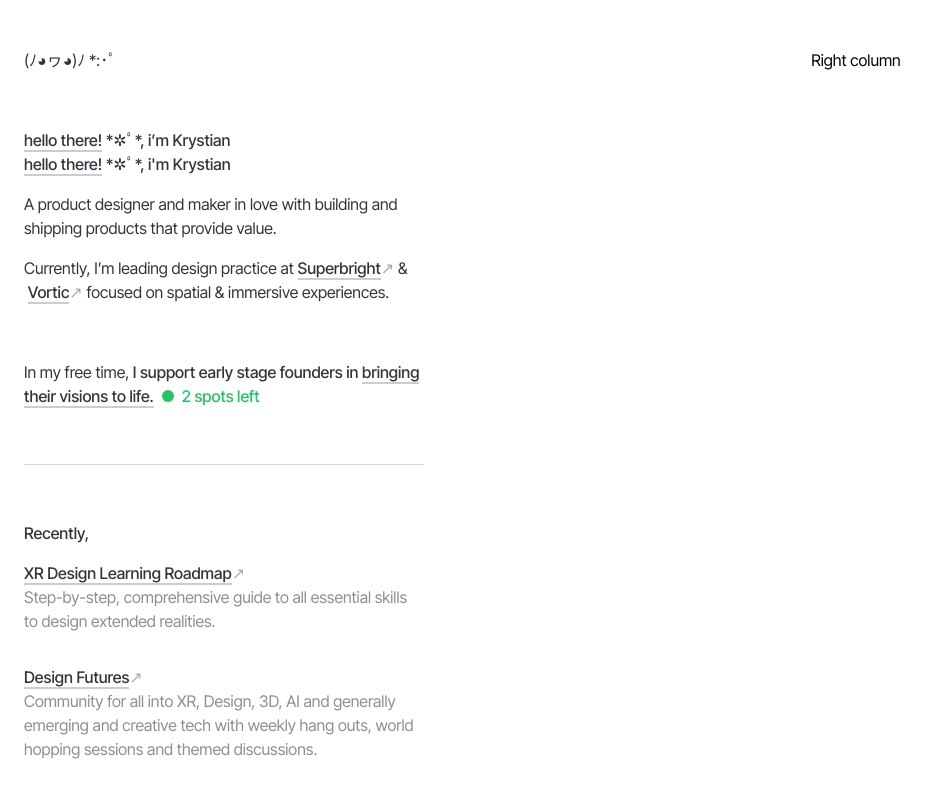
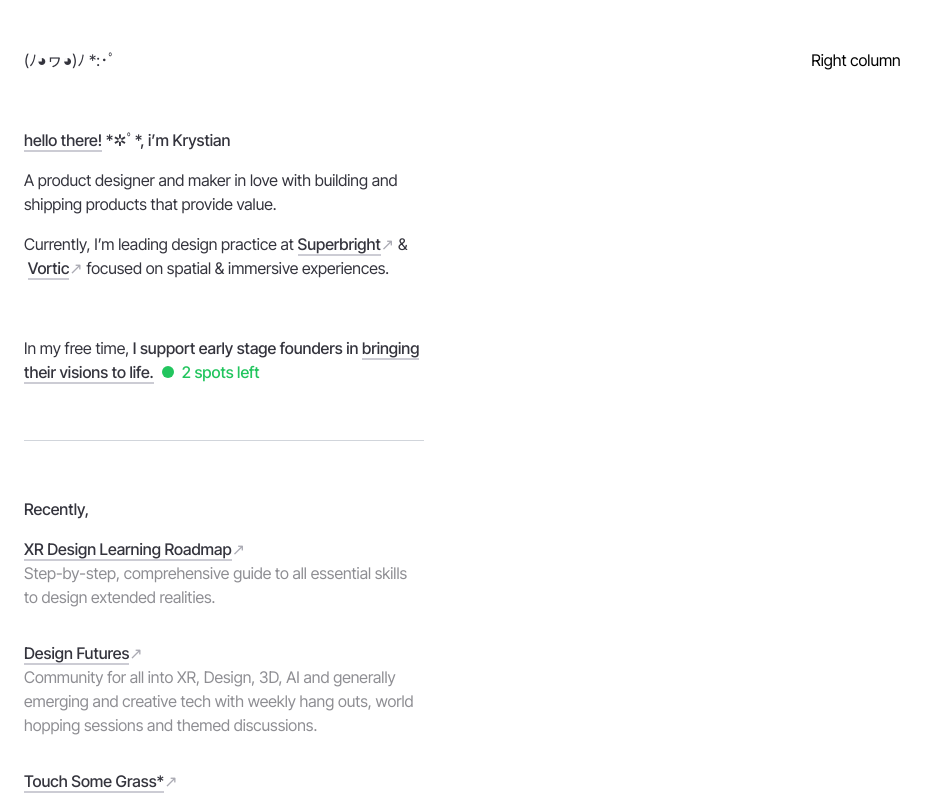
Before and after one commit to krystianzun/krystianzun-com, a Next.js app: page / in a window 1280 px wide. Shown: the top 797 px of the page, without its empty margins (0-939 px from the left). Built offline with nearby package versions, Linux system fonts and the light colour scheme.

Commit message:
Branch test

```diff
--- a/components/HeroSection.tsx
+++ b/components/HeroSection.tsx
@@ -1,5 +1,4 @@
 import React from 'react'
-import HoverImage from './HoverImage'
 
 function HeroSection() {
   return (
@@ -11,7 +10,6 @@ function HeroSection() {
         <h2 className='font-medium text-grey-800'>
           <span className='border-b-2 border-grey-300 hover:border-grey-800'>hello there!</span> *✲ﾟ*, i’m Krystian
         </h2>
-        <HoverImage/>
       </div>
     </section>
   )
--- a/components/HoverImage.tsx
+++ /dev/null
@@ -1,68 +0,0 @@
-"use client";
-import React, { useState, useEffect, useRef } from 'react';
-import Image from 'next/image';
-import HelloThere from '@/public/images/hellothere.gif'
-
-const HoverImage: React.FC = () => {
-  const [isHovering, setIsHovering] = useState(false);
-  const [mousePosition, setMousePosition] = useState({ x: 0, y: 0 });
-  const imageRef = useRef<HTMLDivElement>(null);
-  const containerRef = useRef<HTMLDivElement>(null);
-
-  useEffect(() => {
-    const handleMouseMove = (event: MouseEvent) => {
-      if (containerRef.current) {
-        const rect = containerRef.current.getBoundingClientRect();
-        setMousePosition({
-          x: event.clientX - rect.left,
-          y: event.clientY - rect.top
-        });
-      }
-    };
-
-    if (isHovering) {
-      window.addEventListener('mousemove', handleMouseMove);
-    }
-
-    return () => {
-      window.removeEventListener('mousemove', handleMouseMove);
-    };
-  }, [isHovering]);
-
-  return (
-    <div className="relative" ref={containerRef}>
-      <h2 className='font-medium text-grey-800'>
-        <span
-          className='border-b-2 border-grey-300 hover:border-grey-800 relative'
-          onMouseEnter={() => setIsHovering(true)}
-          onMouseLeave={() => setIsHovering(false)}
-        >
-          hello there!
-          {isHovering && (
-            <div
-              ref={imageRef}
-              className="absolute pointer-events-none transition-all duration-200 ease-out cursor-pointer"
-              style={{
-                left: `${mousePosition.x}px`,
-                top: `${mousePosition.y - 8}px`,
-                transform: 'translate(-50%, -100%)'
-              }}
-            >
-                <div className="w-[100px] h-[100px] relative">
-                    <Image
-                    src={HelloThere}
-                    alt="Hover image"
-                    layout="fill"
-                    objectFit="cover"
-                    className="rounded-lg shadow-lg"
-                    />
-                </div>
-            </div>
-          )}
-        </span> *✲ﾟ*, i'm Krystian
-      </h2>
-    </div>
-  );
-};
-
-export default HoverImage;
```
